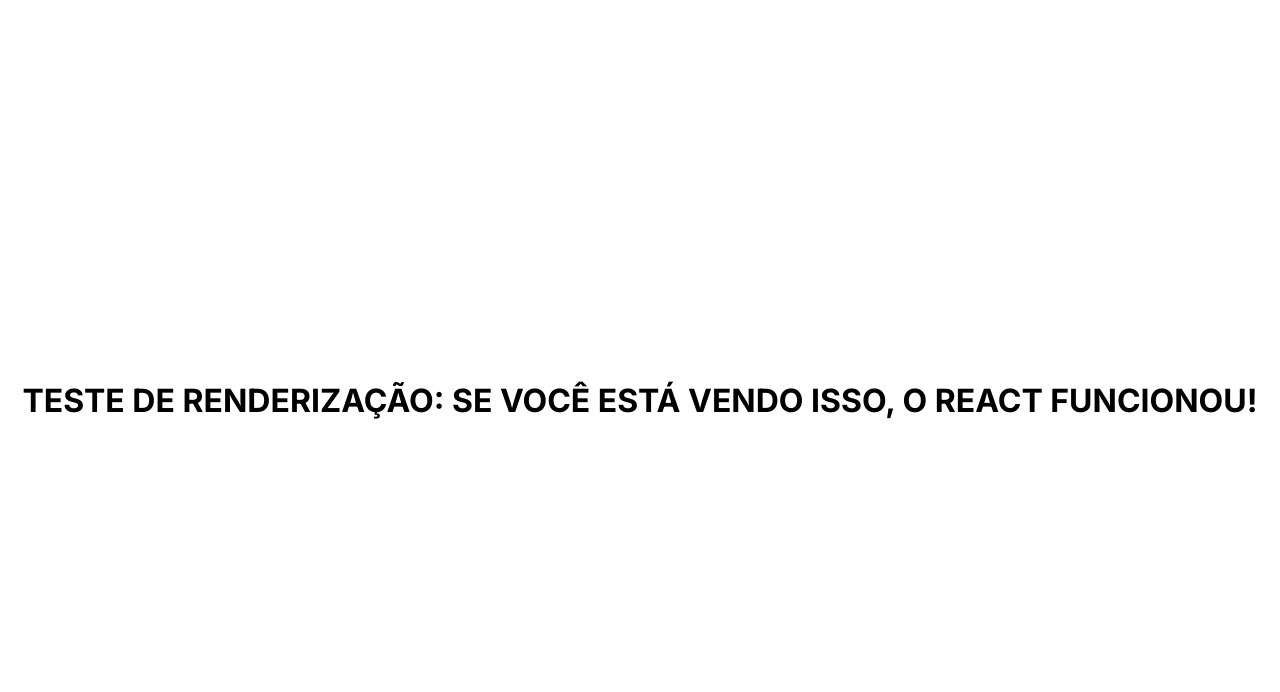
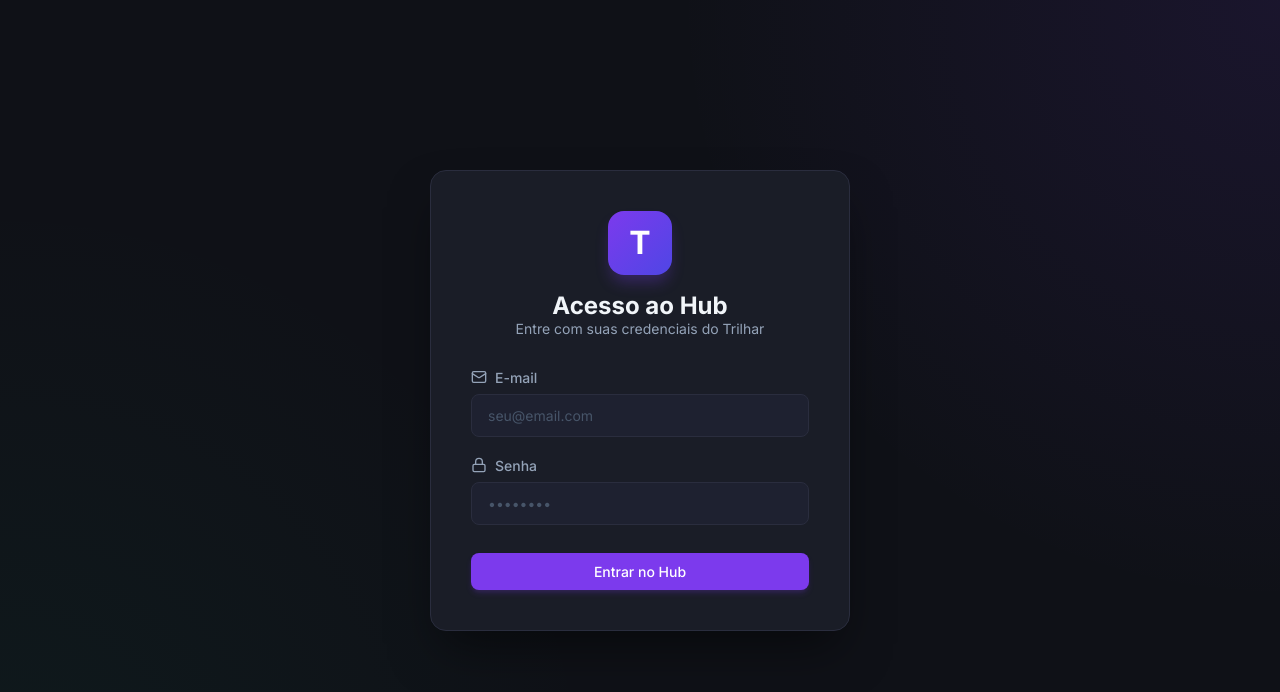
Before and after one commit to trilhargestao-oss/trilhar-marketing-hub, a React (Vite) app: page / in a window 1280 px wide. Shown: the top 692 px of the page. Built offline with nearby package versions, Linux system fonts and the light colour scheme.

Commit message:
Fix: restore Login and Session logic in App.tsx

```diff
--- a/src/App.tsx
+++ b/src/App.tsx
@@ -1,19 +1,43 @@
+import { useState, useEffect } from 'react';
+import { supabase } from './services/supabase';
+import type { Session } from '@supabase/supabase-js';
+import Login from './pages/Login/Login';
+
 function App() {
+  const [session, setSession] = useState<Session | null>(null);
+  const [loading, setLoading] = useState(true);
+
+  useEffect(() => {
+    supabase.auth.getSession().then(({ data: { session } }) => {
+      setSession(session);
+      setLoading(false);
+    }).catch(() => {
+      setLoading(false);
+    });
+
+    const { data: { subscription } } = supabase.auth.onAuthStateChange((_event, session) => {
+      setSession(session);
+    });
+
+    return () => subscription.unsubscribe();
+  }, []);
+
+  if (loading) {
+    return (
+      <div style={{ height: '100vh', display: 'flex', alignItems: 'center', justifyContent: 'center', background: '#0f1117', color: '#94a3b8' }}>
+        Iniciando Trilhar...
+      </div>
+    );
+  }
+
+  if (!session) {
+    return <Login />;
+  }
+
   return (
-    <div style={{
-      height: '100vh',
-      display: 'flex',
-      alignItems: 'center',
-      justifyContent: 'center',
-      background: 'white',
-      color: 'black',
-      fontSize: '32px',
-      fontWeight: 'bold',
-      position: 'fixed',
-      inset: 0,
-      zIndex: 9999
-    }}>
-      TESTE DE RENDERIZAÇÃO: SE VOCÊ ESTÁ VENDO ISSO, O REACT FUNCIONOU!
+    <div style={{ color: 'white', padding: '20px' }}>
+      <h1>Logado com sucesso!</h1>
+      <button onClick={() => supabase.auth.signOut()}>Sair</button>
     </div>
   );
 }
```
